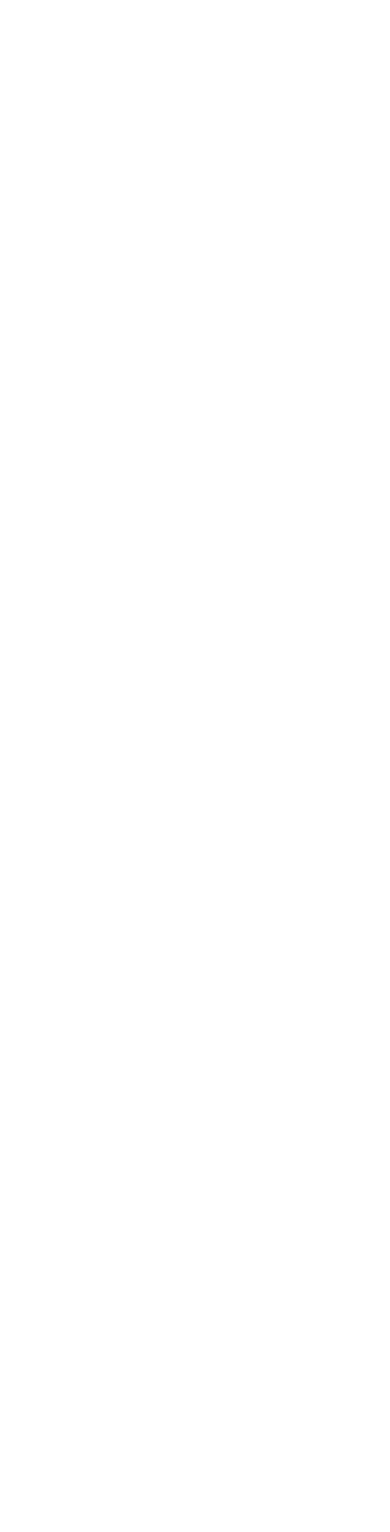
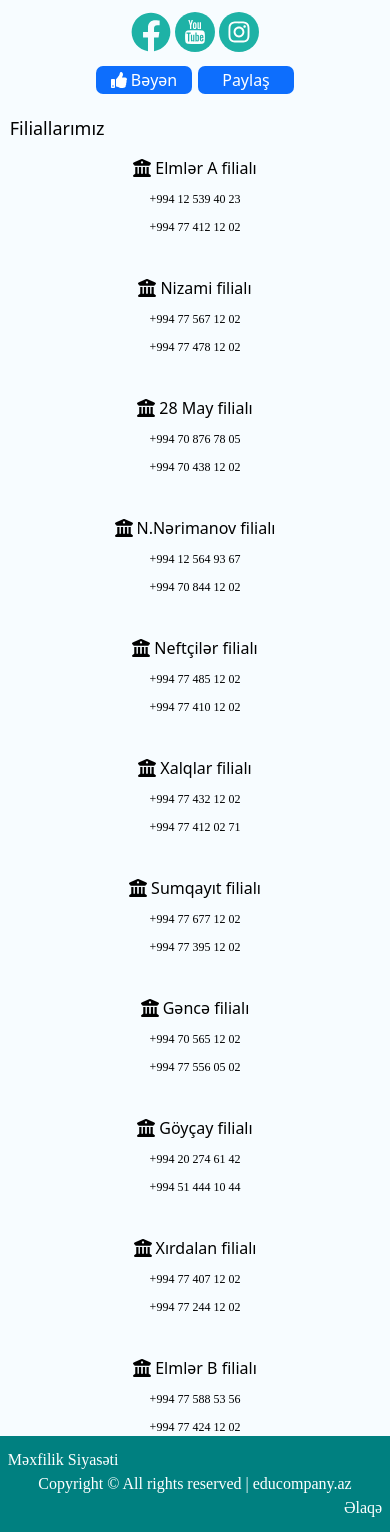
Before and after one commit to mammadovailaha/Final-project, a React (Vite) app: page / in a window 390 px wide. Shown: the part 234-1766 px from the top of the page. Before the commit the page ends 844 px from the top, so only its background shows below. Built offline with nearby package versions, Linux system fonts and the light colour scheme.

Commit message:
footer responsive done

```diff
--- a/src/layout/Footer.tsx
+++ b/src/layout/Footer.tsx
@@ -1,9 +1,140 @@
-import React from 'react'
+import { FaFacebook } from "react-icons/fa";
+import { TfiYoutube } from "react-icons/tfi";
+import { FaInstagram } from "react-icons/fa";
+import { FaThumbsUp } from "react-icons/fa";
+import { FaBuildingColumns } from "react-icons/fa6";
+
+const branches = [
+  {
+    name: "Elmlər A filialı",
+    phone1: "+994 12 539 40 23",
+    phone2: "+994 77 412 12 02",
+  },
+  {
+    name: "Nizami filialı",
+    phone1: "+994 77 567 12 02",
+    phone2: "+994 77 478 12 02",
+  },
+  {
+    name: "28 May filialı",
+    phone1: "+994 70 876 78 05",
+    phone2: "+994 70 438 12 02",
+  },
+  {
+    name: "N.Nərimanov filialı",
+    phone1: "+994 12 564 93 67",
+    phone2: "+994 70 844 12 02",
+  },
+  {
+    name: "Neftçilər filialı",
+    phone1: "+994 77 485 12 02",
+    phone2: "+994 77 410 12 02",
+  },
+  {
+    name: "Xalqlar filialı",
+    phone1: "+994 77 432 12 02",
+    phone2: "+994 77 412 02 71",
+  },
+  {
+    name: "Sumqayıt filialı",
+    phone1: "+994 77 677 12 02",
+    phone2: "+994 77 395 12 02",
+  },
+  {
+    name: "Gəncə filialı",
+    phone1: "+994 70 565 12 02",
+    phone2: "+994 77 556 05 02",
+  },
+  {
+    name: "Göyçay filialı",
+    phone1: "+994 20 274 61 42",
+    phone2: "+994 51 444 10 44",
+  },
+  {
+    name: "Xırdalan filialı",
+    phone1: "+994 77 407 12 02",
+    phone2: "+994 77 244 12 02",
+  },
+  {
+    name: "Elmlər B filialı",
+    phone1: "+994 77 588 53 56",
+    phone2: "+994 77 424 12 02",
+  },
+];
 
 export default function Footer() {
   return (
     <div>
-
+      <div className="w-full min-h-[300px] flex flex-col items-center gap-5 bg-[#F7FCFF] ">
+        <div className="flex flex-col items-center gap-3.5">
+          <div className="w-40 h-32">
+            <img
+              className="w-full h-full object-cover"
+              src="https://www.educompany.az/assets/front/image/logo/logo_c.webp"
+              alt="edu compony logo"
+            />
+          </div>
+          <div className="flex justify-center gap-1">
+            <FaFacebook className="text-[#1EB2A6] text-[40px]" />
+            <div className="w-10 h-10 bg-[#1EB2A6] flex justify-center items-center rounded-[100%] text-2xl">
+              <TfiYoutube className="text-white" />
+            </div>
+            <div className="w-10 h-10 bg-[#1EB2A6] flex justify-center items-center rounded-[100%] text-2xl">
+              <FaInstagram className="text-white text-2xl" />
+            </div>
+          </div>
+          <div className="flex justify-center items-center gap-1.5">
+            <button className="w-24 h-7 rounded-[7px] bg-[#0D6EFD] border-none outline-none text-white flex justify-center items-center gap-1">
+              <FaThumbsUp className="text-[16px] text-white" />
+              Bəyən
+            </button>
+            <button className="w-24 h-7 rounded-[7px] bg-[#0D6EFD] border-none outline-none text-white flex justify-center items-center gap-1">
+              Paylaş
+            </button>
+          </div>
+        </div>
+        <div className="flex flex-col w-[95%]  gap-3.5">
+          <h3 className="text-lg tracking-normal font-medium">Filiallarımız</h3>
+          <div className="flex justify-center">
+            <div className="md:max-w-[70%] flex justify-center items-center  gap-10 flex-wrap ">
+              {branches.map((item, index) => (
+                <div
+                  key={index}
+                  className="flex flex-col items-center justify-center gap-2.5 w-43"
+                >
+                  <p className="flex justify-center items-center gap-1 text-[16px] tracking-normal font-medium">
+                    <FaBuildingColumns className="text-lg" />
+                    {item.name}
+                  </p>
+                  <span className="text-[12px] font-[averta] tracking-normal">
+                    {item.phone1}
+                  </span>
+                  <span className="text-[12px] font-[averta] tracking-normal">
+                    {item.phone2}
+                  </span>
+                </div>
+              ))}
+            </div>
+          </div>
+        </div>
+      </div>
+      <div className="w-full h-24 flex justify-center items-center bg-[#008080]">
+        <div className="w-[96%] flex flex-col md:flex-row md:justify-around">
+          <div className="flex justify-start">
+            <p className="text-white text-[16px] font-[averta]">
+              Məxfilik Siyasəti
+            </p>
+          </div>
+          <div className="flex justify-center">
+            <p className="text-white text-[16px] font-[averta]">
+              Copyright © All rights reserved | educompany.az
+            </p>
+          </div>
+          <div className="flex justify-end">
+            <p className="text-white text-[16px] font-[averta]">Əlaqə</p>
+          </div>
+        </div>
+      </div>
     </div>
-  )
+  );
 }
--- a/src/pages/Home/Home.tsx
+++ b/src/pages/Home/Home.tsx
@@ -1,3 +1,4 @@
+import Footer from "../../layout/Footer";
 import Header from "../../layout/Header"
 import Navbar from "../../layout/Navbar";
 
@@ -6,6 +7,7 @@ export default function Home() {
     <div>
       <Header />
       <Navbar/>
+      <Footer/>
     </div>
   );
 }
```
